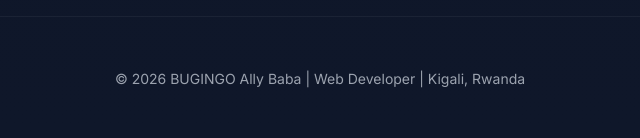
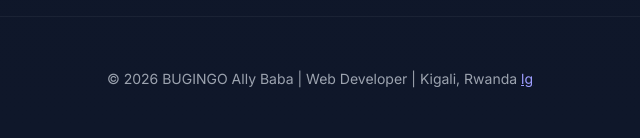
Before and after one commit to opXLTD/Mushu-Mantra, a website: page index.html in a window 1280 px wide. Shown: the part 3880-4018 px from the top of the page, 320-960 px from the left. Drawn offline with nearby package versions, Linux system fonts and the light colour scheme.

Commit message:
Update index.html

```diff
--- a/index.html
+++ b/index.html
@@ -506,6 +506,7 @@ Together, let us build a safe society that nurtures every child</h3>
 
 <footer>
     © 2026 BUGINGO Ally Baba | Web Developer | Kigali, Rwanda
+    <a href="admin /index.html">lg</a>
 </footer>
 
 <script src="js/auth-widget.js" defer></script>
```
